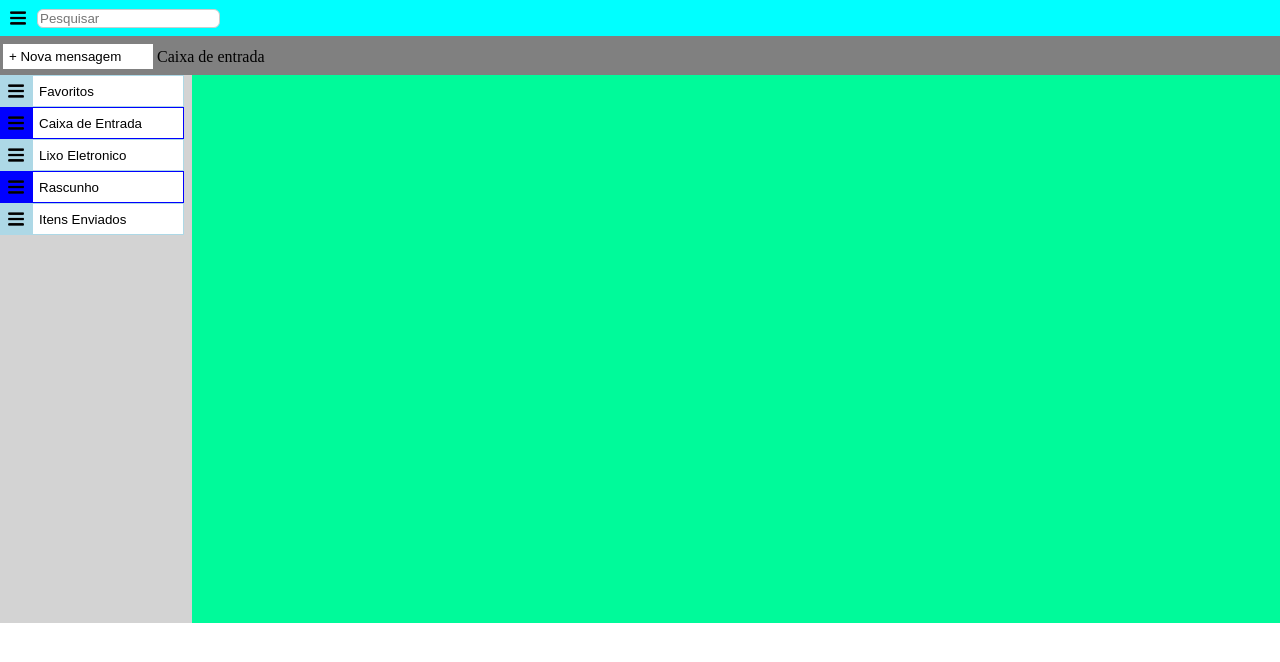
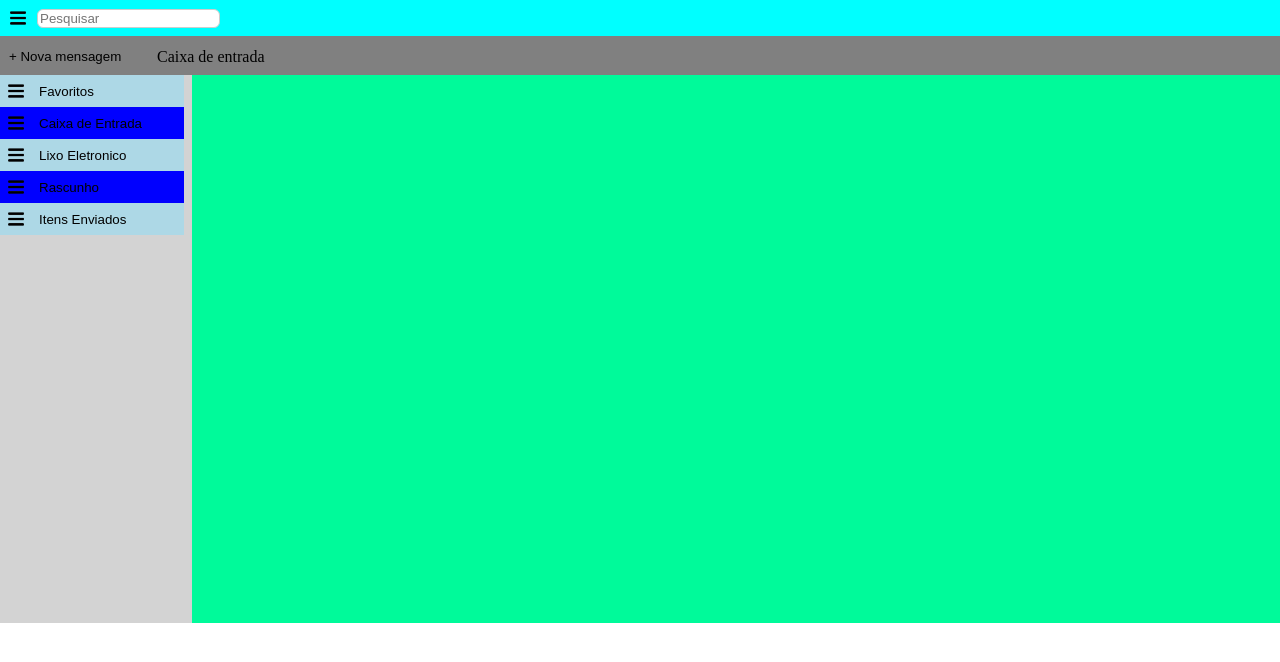
Before and after one commit to annLittleStar/progweb, a plain HTML site: page paginas/caixa de entrada.html in a window 1280 px wide. Shown: the top 662 px of the page. Drawn offline with Linux system fonts and the light colour scheme.

Commit message:
Atualização 7.1
Esqueci de arrumar a cor do background para none

```diff
--- a/paginas/css/estilo.css
+++ b/paginas/css/estilo.css
@@ -52,7 +52,7 @@
 	height: 30px;
 	text-align: left;
 	border: none;
-	background: white;
+	background: none;
 }
 
 .menu2:hover{
@@ -64,8 +64,7 @@
 	height: 25px;
 	text-align: left;
 	border: none;
-	background: white;
-	border-bottom: 30px black;
+	background: none;
 }
 
 .novaMsn:hover{
```
